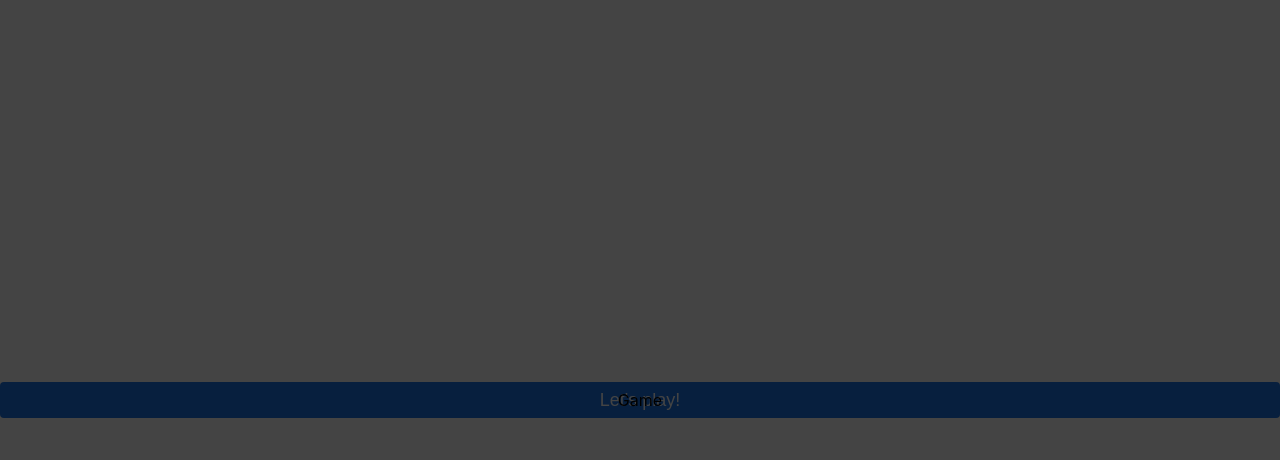
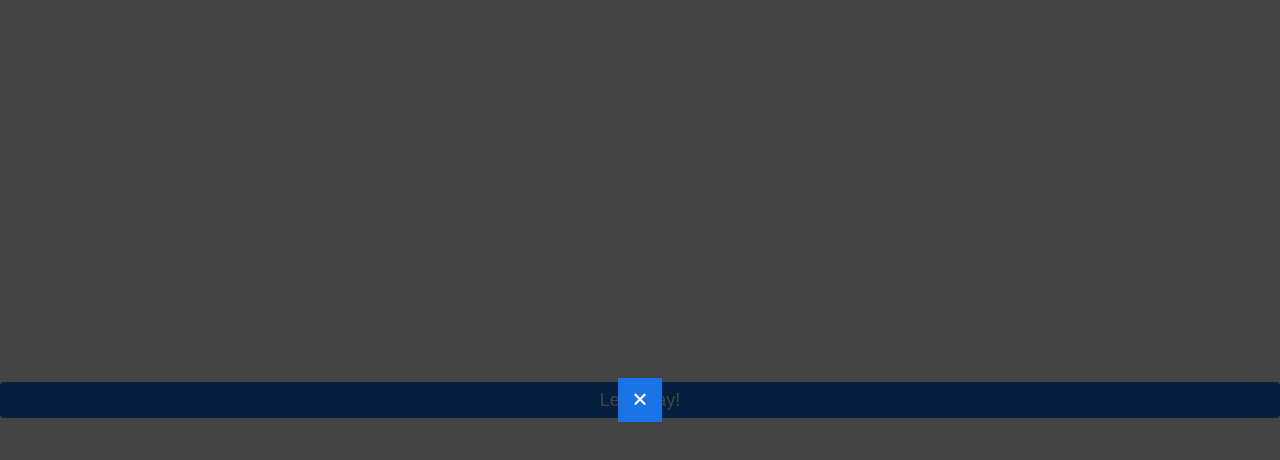
Before and after one commit to nazar-lazarchuk/minesweeper-game, a React (Create React App) app: page / in a window 1280 px wide. Both pictures are taken after a click on the button "Let's play!". Shown: the top 460 px of the page. Built offline with nearby package versions, Linux system fonts and the light colour scheme.

Commit message:
fontawesome, closeBtn in Game

```diff
--- a/public/index.html
+++ b/public/index.html
@@ -25,6 +25,7 @@
       Learn how to configure a non-root public URL by running `npm run build`.
     -->
     <title>React App</title>
+    <script src="https://kit.fontawesome.com/03c38c3ac4.js" crossorigin="anonymous"></script>
   </head>
   <body>
     <noscript>You need to enable JavaScript to run this app.</noscript>
--- /dev/null
+++ b/src/components/Game/Game.module.scss
@@ -0,0 +1,25 @@
+.panel {
+  display: flex;
+  justify-content: space-between;
+
+  padding: 10px;
+
+  background: var(--color-primary);
+  color: var(--color-text-primary);
+}
+
+.panelBtn {
+  cursor: pointer;
+  border: none;
+  background: transparent;
+  padding: 0;
+  margin: 0;
+
+  color: var(--color-text-primary);
+  outline-color: var(--color-outline-primary);
+  font-size: var(--default-font-size);
+
+  height: var(--default-line-height);
+  min-width: var(--default-line-height);
+  text-align: center;
+}
--- a/src/components/Game/Game.tsx
+++ b/src/components/Game/Game.tsx
@@ -1,6 +1,19 @@
 import { FC } from 'react';
 import { GameProps } from './Game.types';
 
-export const Game: FC<GameProps> = () => {
-  return <div>Game</div>;
+import styles from './Game.module.scss';
+
+export const Game: FC<GameProps> = ({ onClose }) => {
+  return (
+    <div>
+      <div className={styles.panel}>
+        <button
+          className={`${styles.panelBtn} ${styles.closeBtn}`}
+          onClick={onClose}
+        >
+          <i className="fas fa-times"></i>
+        </button>
+      </div>
+    </div>
+  );
 };
--- a/src/components/Game/index.ts
+++ b/src/components/Game/index.ts
@@ -1 +1,2 @@
 export { Game } from './Game';
+export type {GameProps} from './Game.types';
```
